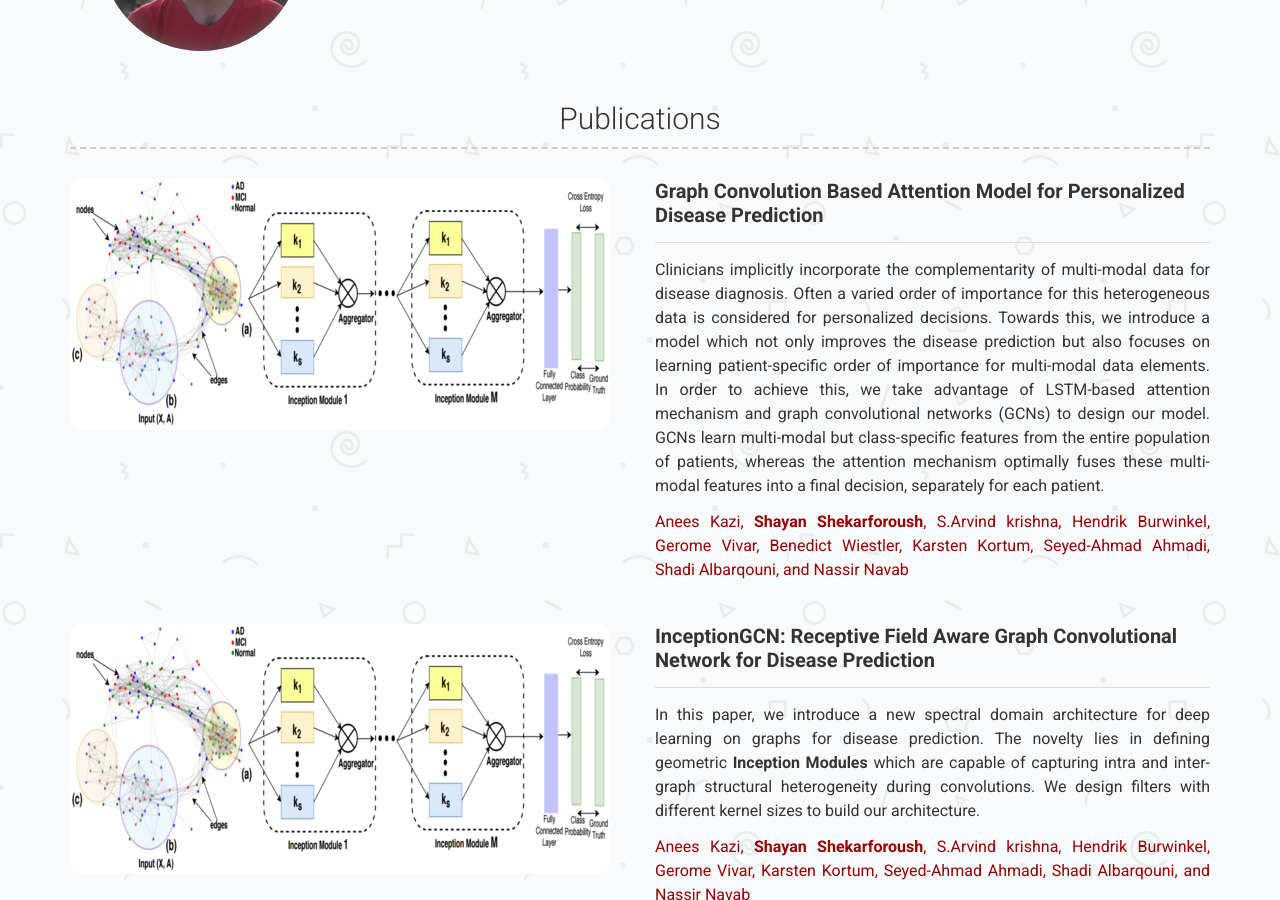
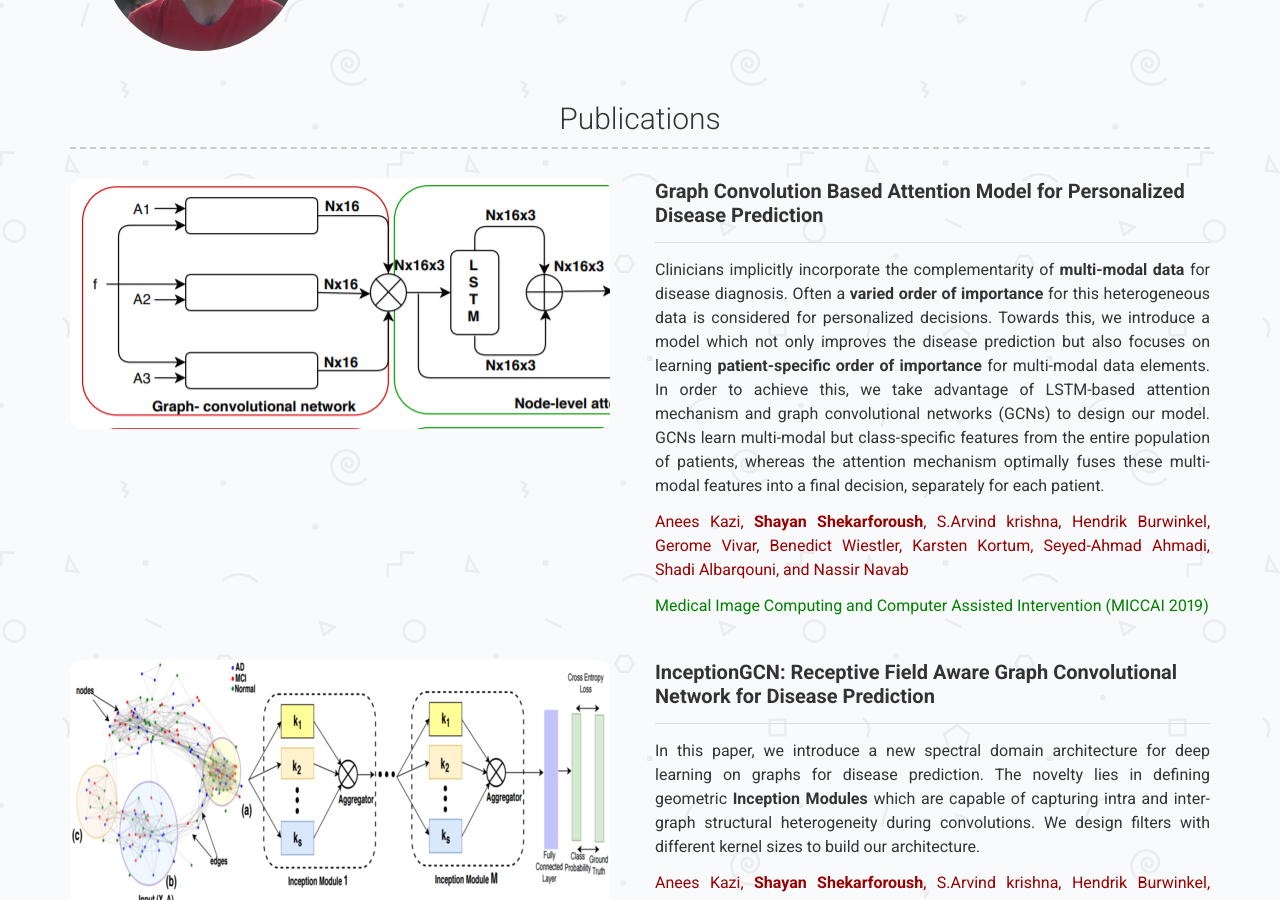
Before and after one commit to shekshaa/shekshaa.github.io, a Jekyll site: the page built from index.md, in a window 1280 px wide and 900 px high, scrolled down 438 px. Built offline with Jekyll 4.4.1, drawn with Linux system fonts in a browser that asks for light colours; a style sheet for code colours, icons or effects is not loaded.

Commit message:
Update projects.yml

```diff
--- a/_data/projects.yml
+++ b/_data/projects.yml
@@ -1,20 +1,22 @@
 - name: GCN with Personalized Attention
-  image: images/Inception_method.png
+  image: images/micaai2019.png
   description: |
     ## **Graph Convolution Based Attention Model for Personalized Disease Prediction**
 
     ---
 
-    Clinicians implicitly incorporate the complementarity of multi-modal data for disease diagnosis.
-    Often a varied order of importance for this heterogeneous data is considered for personalized decisions.
+    Clinicians implicitly incorporate the complementarity of **multi-modal data** for disease diagnosis.
+    Often a **varied order of importance** for this heterogeneous data is considered for personalized decisions.
     Towards this, we introduce a model which not only improves the disease prediction but also focuses on
-    learning patient-specific order of importance for multi-modal data elements.
+    learning **patient-specific order of importance** for multi-modal data elements.
     In order to achieve this, we take advantage of LSTM-based attention mechanism and graph convolutional networks (GCNs)
     to design our model. GCNs learn multi-modal but class-specific features from the entire population of patients,
     whereas the attention mechanism optimally fuses these multi-modal features into a final decision, separately for each patient.
 
     <span style="color:#900"> Anees Kazi, **Shayan Shekarforoush**, S.Arvind krishna, Hendrik Burwinkel, Gerome Vivar, Benedict Wiestler, Karsten Kortum,
     Seyed-Ahmad Ahmadi, Shadi Albarqouni, and Nassir Navab </span>
+
+    <span style="color:green"> Medical Image Computing and Computer Assisted Intervention (MICCAI 2019) </span>
 
 - name: InceptionGCN
   image: images/Inception_method.png
```
